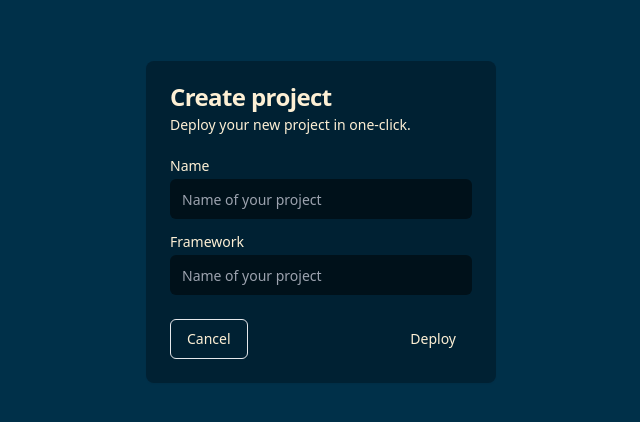
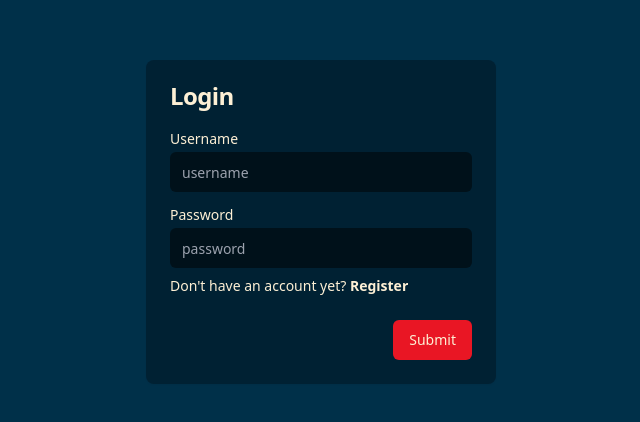
Before and after one commit to H-A-L-F/AX4Poker, a React (Vite) app: page /login in a window 1280 px wide. Shown: the part 178-600 px from the top of the page, without its empty margins (319-959 px from the left). Built offline with nearby package versions, Linux system fonts and the light colour scheme.

Commit message:
LoginPage odne

```diff
--- a/src/index.css
+++ b/src/index.css
@@ -75,6 +75,10 @@ input {
   border: none;
 }
 
+button {
+  background-color: theme('colors.primary.500');
+}
+
 /* @layer base {
   * {
     @apply border-border;
--- a/src/presentation/auth/AuthForm.tsx
+++ b/src/presentation/auth/AuthForm.tsx
@@ -9,31 +9,40 @@ import {
 } from "@/components/ui/card";
 import { Input } from "@/components/ui/input";
 import { Label } from "@/components/ui/label";
+import { Link } from "react-router-dom";
 
-const AuthForm = () => {
+interface AuthFormProps {
+  title: string,
+  link: string,
+  linkText: string,
+}
+
+const AuthForm = ({ title, link, linkText }: AuthFormProps) => {
   return (
     <Card className="w-[350px] bg-background-900 border-none">
       <CardHeader>
-        <CardTitle>Create project</CardTitle>
-        <CardDescription>Deploy your new project in one-click.</CardDescription>
+        <CardTitle>{title}</CardTitle>
+        {/* <CardDescription>Deploy your new project in one-click.</CardDescription> */}
       </CardHeader>
       <CardContent>
         <form>
           <div className="grid w-full items-center gap-4">
             <div className="flex flex-col space-y-1.5">
-              <Label htmlFor="name">Name</Label>
-              <Input id="name" placeholder="Name of your project" />
+              <Label htmlFor="name">Username</Label>
+              <Input id="name" placeholder="username" />
             </div>
             <div className="flex flex-col space-y-1.5">
-              <Label htmlFor="framework">Framework</Label>
-              <Input id="name" placeholder="Name of your project" />
+              <Label htmlFor="framework">Password</Label>
+              <Input id="name" placeholder="password" />
             </div>
           </div>
         </form>
+        <div className="mt-2 text-sm">
+          Don't have an account yet? <Link to={"/"+link} className="font-bold">{linkText}</Link>
+        </div>
       </CardContent>
-      <CardFooter className="flex justify-between">
-        <Button variant="outline">Cancel</Button>
-        <Button>Deploy</Button>
+      <CardFooter className="flex justify-end">
+        <Button>Submit</Button>
       </CardFooter>
     </Card>
   );
--- a/src/presentation/auth/LoginPage.tsx
+++ b/src/presentation/auth/LoginPage.tsx
@@ -3,7 +3,7 @@ import AuthForm from "./AuthForm"
 const LoginPage = () => {
     return (
         <div className="min-w-full min-h-full flex justify-center items-center">
-            <AuthForm />
+            <AuthForm title="Login" link="register" linkText="Register" />
         </div>
     )
 }
```
